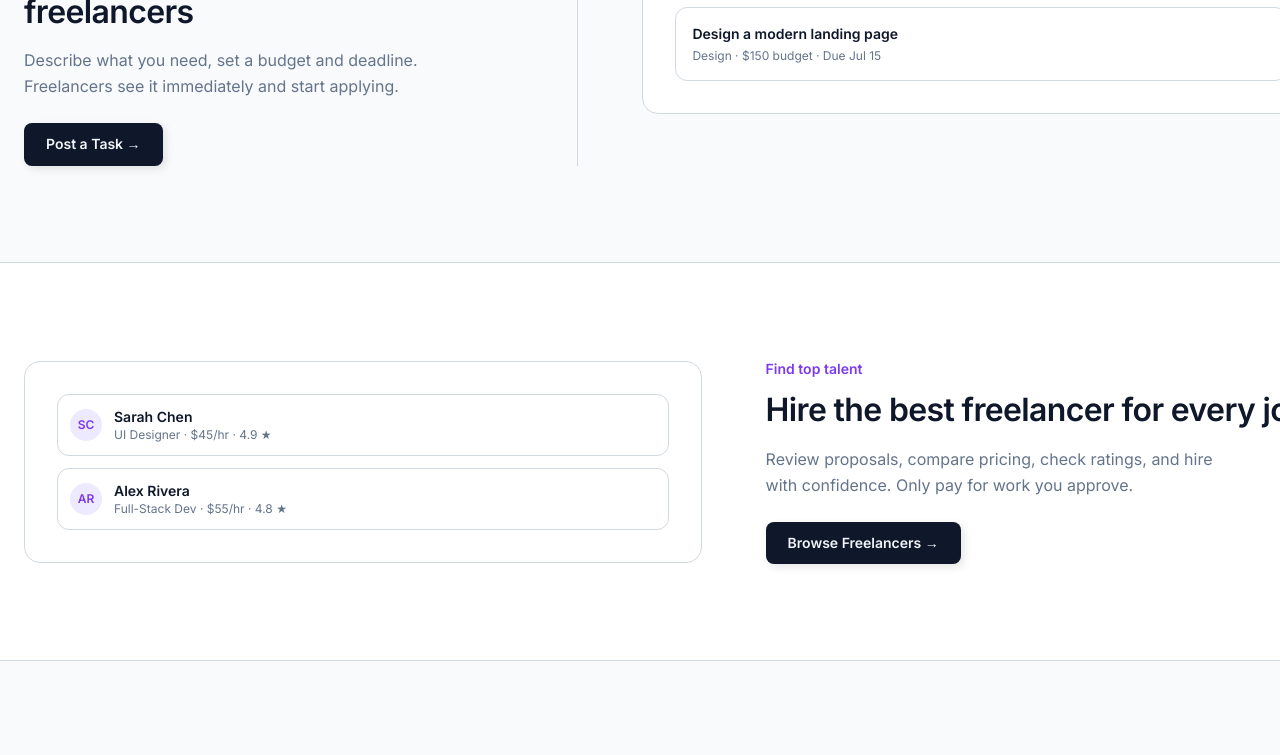
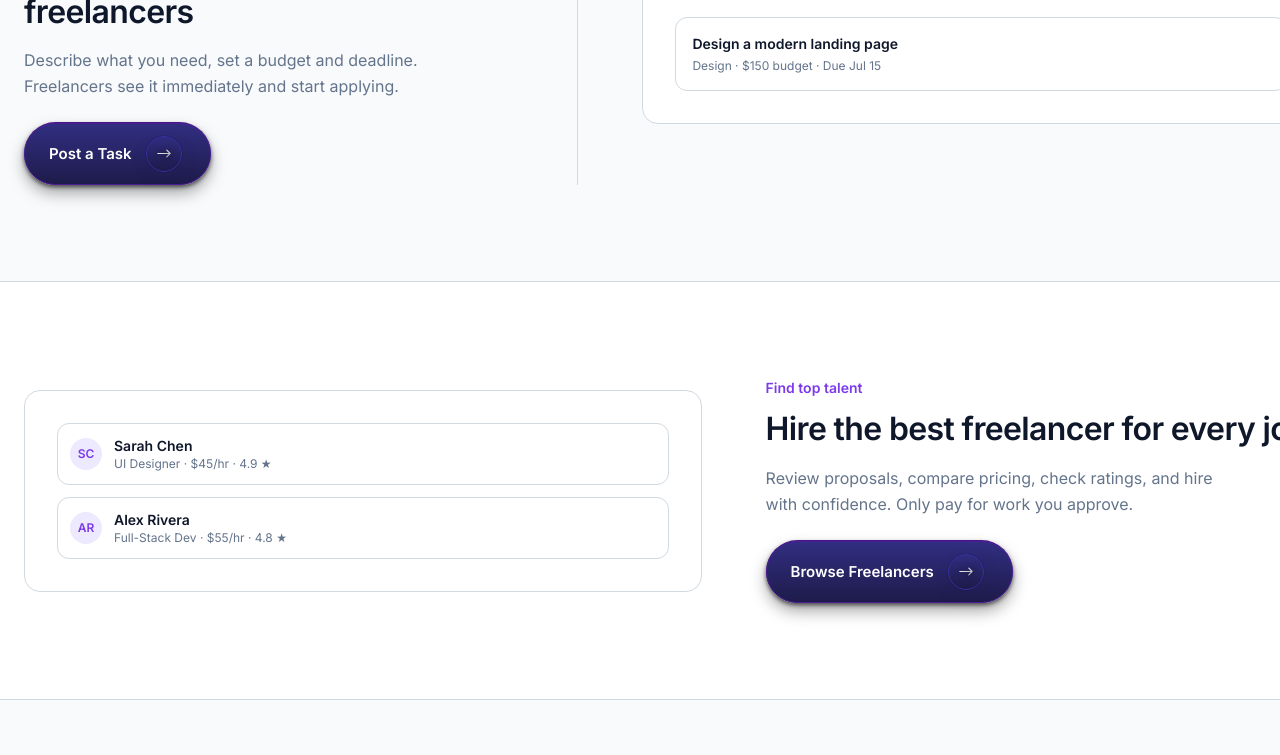
Before and after one commit to fahimuntasin/skillswap-client, a Next.js app: page / in a window 1280 px wide. Shown: the part 1200-1955 px from the top of the page. Built offline with nearby package versions, Linux system fonts and the light colour scheme.

Commit message:
style: premium pill buttons on all feature rows + card links

```diff
--- a/src/components/home/sections/FeatureRows.tsx
+++ b/src/components/home/sections/FeatureRows.tsx
@@ -44,8 +44,17 @@ function FeatureRow({ f, i }: { f: typeof features[0]; i: number }) {
           <p className="mb-3 text-sm font-semibold text-[#7C3AED]">{f.tag}</p>
           <h2 className="text-[32px] font-bold text-[#0F172A] tracking-[-0.02em] leading-[1.2]">{f.title}</h2>
           <p className="mt-4 text-base leading-relaxed text-[#64748B] max-w-[480px]">{f.desc}</p>
-          <Link href={f.href} className="btn-sweep mt-6">
-            {f.link} →
+          <Link href={f.href} className="btn-premium mt-6 rounded-xl">
+            {f.link}
+            <span className="btn-icon">
+              <svg viewBox="0 0 32 32" width="18" height="18">
+                <linearGradient id="fr-arrow" y2="100%" x2="100%" y1="0%" x1="0%">
+                  <stop stopColor="#FFFFFF" stopOpacity={1} offset="0%" />
+                  <stop stopColor="#AAAAAA" stopOpacity={1} offset="100%" />
+                </linearGradient>
+                <path fill="url(#fr-arrow)" d="M4 15a1 1 0 0 0 1 1h19.586l-4.292 4.292a1 1 0 0 0 1.414 1.414l6-6a.99.99 0 0 0 .292-.702V15c0-.13-.026-.26-.078-.382a.99.99 0 0 0-.216-.324l-6-6a1 1 0 0 0-1.414 1.414L24.586 14H5a1 1 0 0 0-1 1z"/>
+              </svg>
+            </span>
           </Link>
         </div>
         <div className={`rounded-xl border border-[#d1d9e0] bg-white p-8 ${f.reverse ? "lg:order-1" : ""}`}>
```
